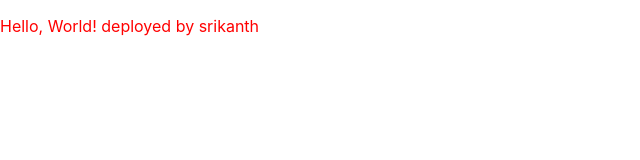
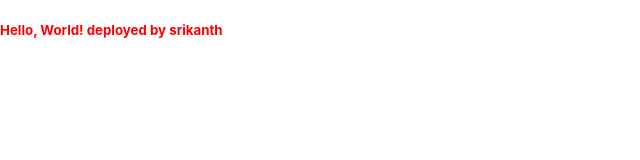
Before and after one commit to Srikanth-varma/reactforcloud, a React (Create React App) app: page / in a window 1280 px wide. Shown: the top 160 px of the page, without its empty margins (0-640 px from the left). Built offline with nearby package versions, Linux system fonts and the light colour scheme.

Commit message:
updated5 app

```diff
--- a/src/App.js
+++ b/src/App.js
@@ -4,7 +4,7 @@ import './App.css';
 function App() {
   return (
     <div className="App">
-      <p style={{ color: "red" }}>Hello, World! deployed by srikanth</p>
+      <h5 style={{ color: "red" }}>Hello, World! deployed by srikanth</h5>
     </div>
   );
 }
```
